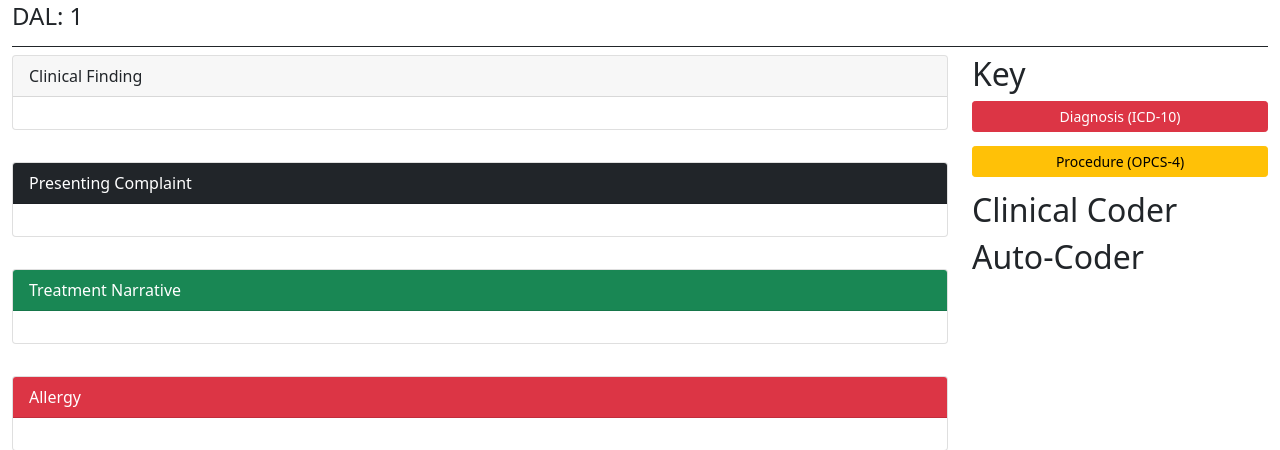
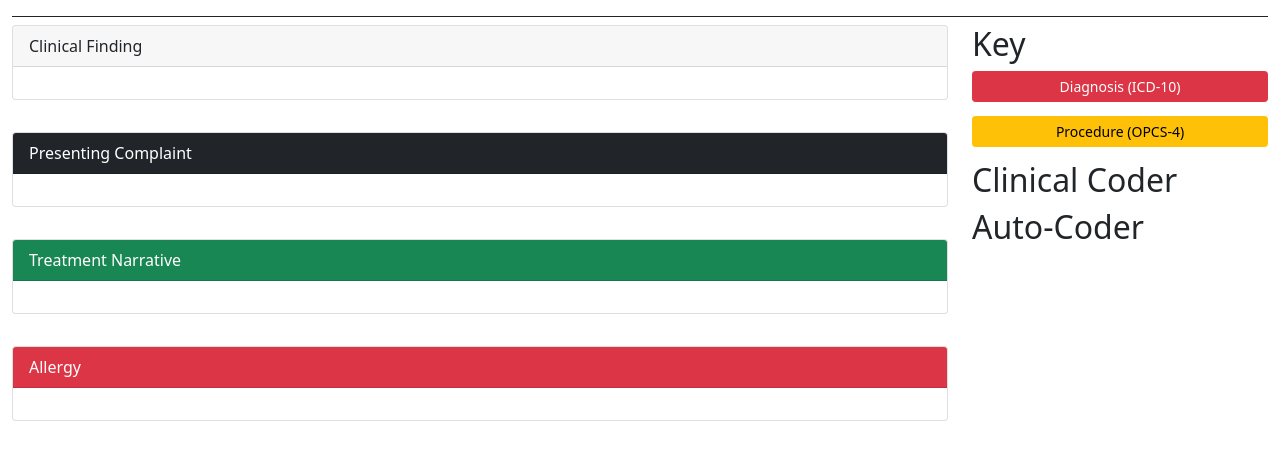
Before and after one commit to KeironO/CLIVSECO, a Flask app: page /notes/code in a window 1280 px wide. Shown: the part 96-546 px from the top of the page. Run offline with Flask 2, Linux system fonts and the light colour scheme; a user stored in the database is signed in; tables that the repository leaves empty hold one stand-in row (values such as "Sample post"); a database or web service that is not in the repository returns one stand-in record (values such as "Sample title"); data that the repository does not hold is empty; some libraries are stand-ins or nearby versions.

Commit message:
More jinja tidyup

```diff
--- a/web/app/templates/notes/view.html
+++ b/web/app/templates/notes/view.html
@@ -1,11 +1,11 @@
 {% extends "template.html" %}
 
-{% block title %}{{ note.dal_id }}{% endblock %}
+{% block title %}{% endblock %}
 
 {% block body %}
 
 
-<h1>DAL: {{ note.dal_id }}</h1>
+<h1></h1>
 
 <div class="row">
     <div class="col-9">
```
